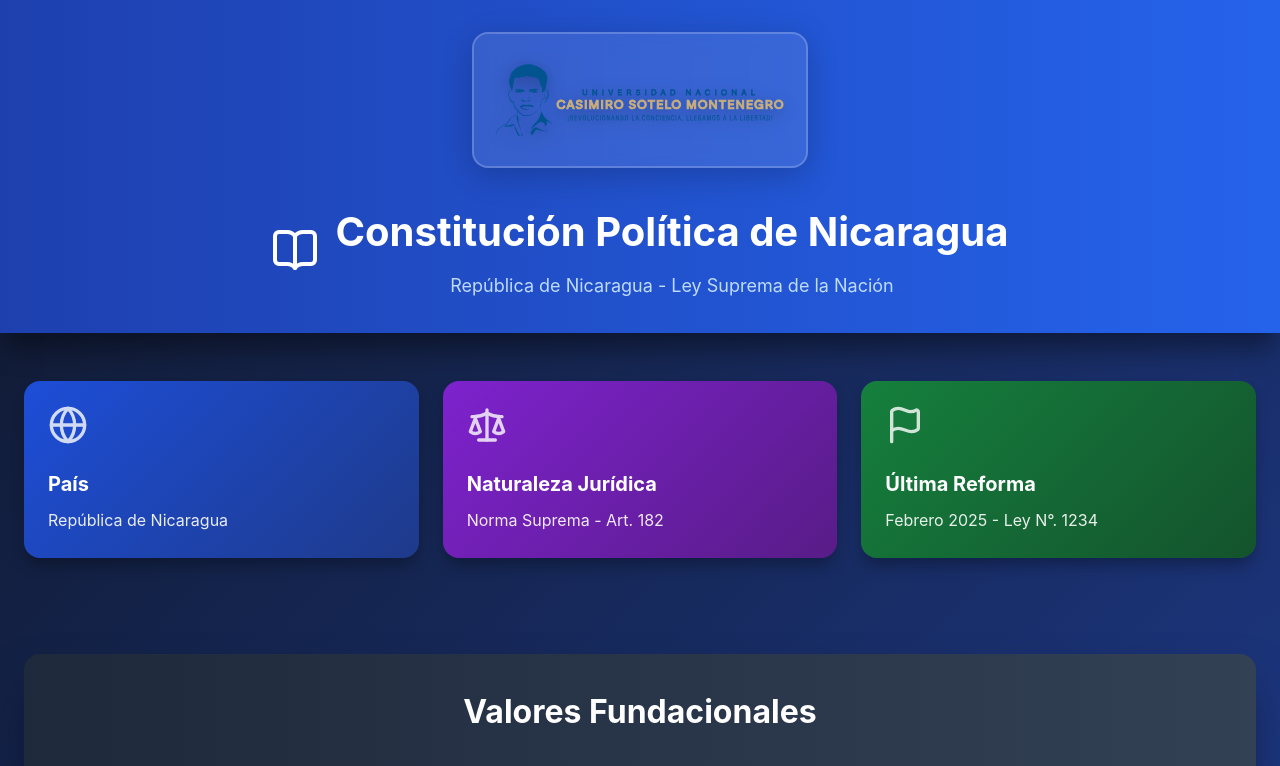
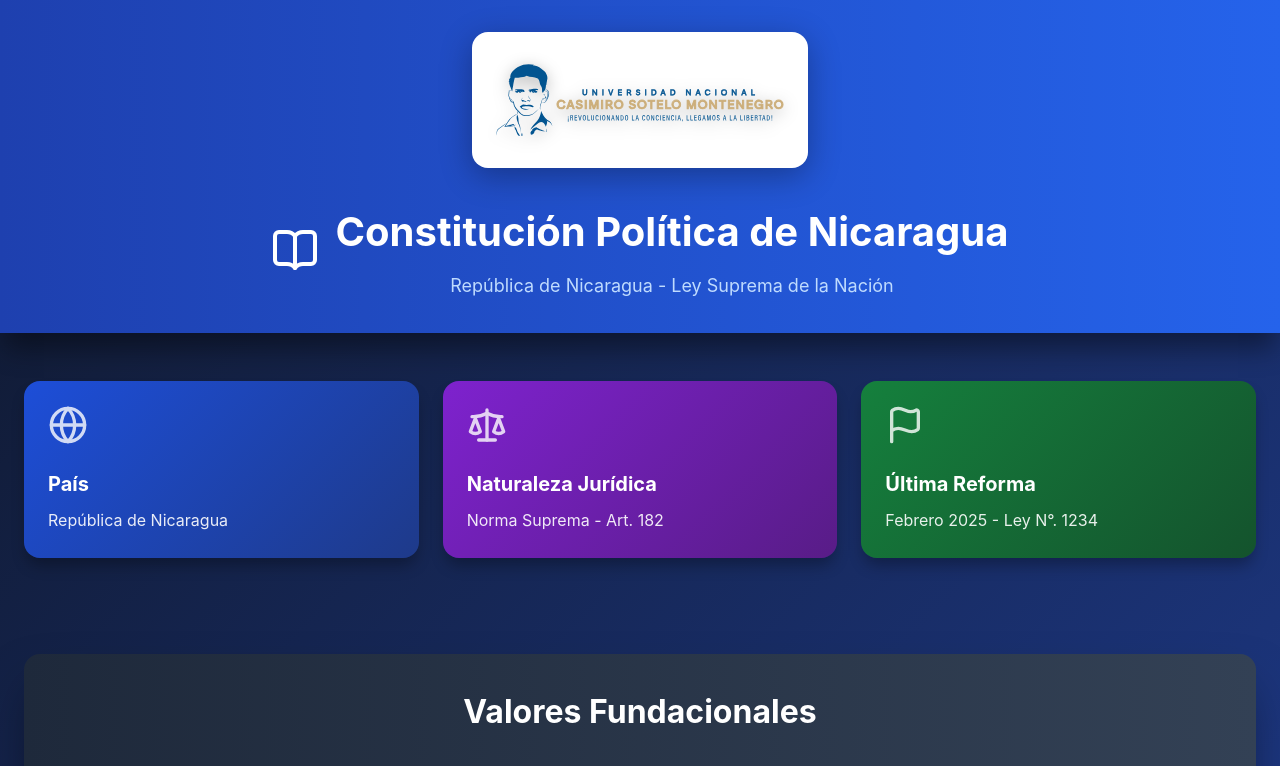
Before and after one commit to Loversci/constitucion, a plain HTML site: page index.html in a window 1280 px wide. Shown: the top 766 px of the page. Drawn offline with nearby package versions, Linux system fonts and the light colour scheme.

```diff
--- a/styles.css
+++ b/styles.css
@@ -72,18 +72,17 @@
     justify-content: center;
     align-items: center;
     padding: 1rem;
-    background: rgba(255, 255, 255, 0.1);
+    background: #ffffff;
     border-radius: 1rem;
-    backdrop-filter: blur(10px);
-    box-shadow: 0 8px 32px rgba(0, 0, 0, 0.2);
-    border: 2px solid rgba(255, 255, 255, 0.2);
+    box-shadow: 0 8px 32px rgba(0, 0, 0, 0.3);
+    border: 2px solid rgba(255, 255, 255, 0.95);
     transition: all 0.3s ease;
 }
 
 .university-logo:hover {
     transform: translateY(-5px);
-    box-shadow: 0 12px 40px rgba(0, 0, 0, 0.3);
-    background: rgba(255, 255, 255, 0.15);
+    box-shadow: 0 12px 40px rgba(0, 0, 0, 0.4);
+    background: #f8f9fa;
 }
 
 .logo-img {
```
